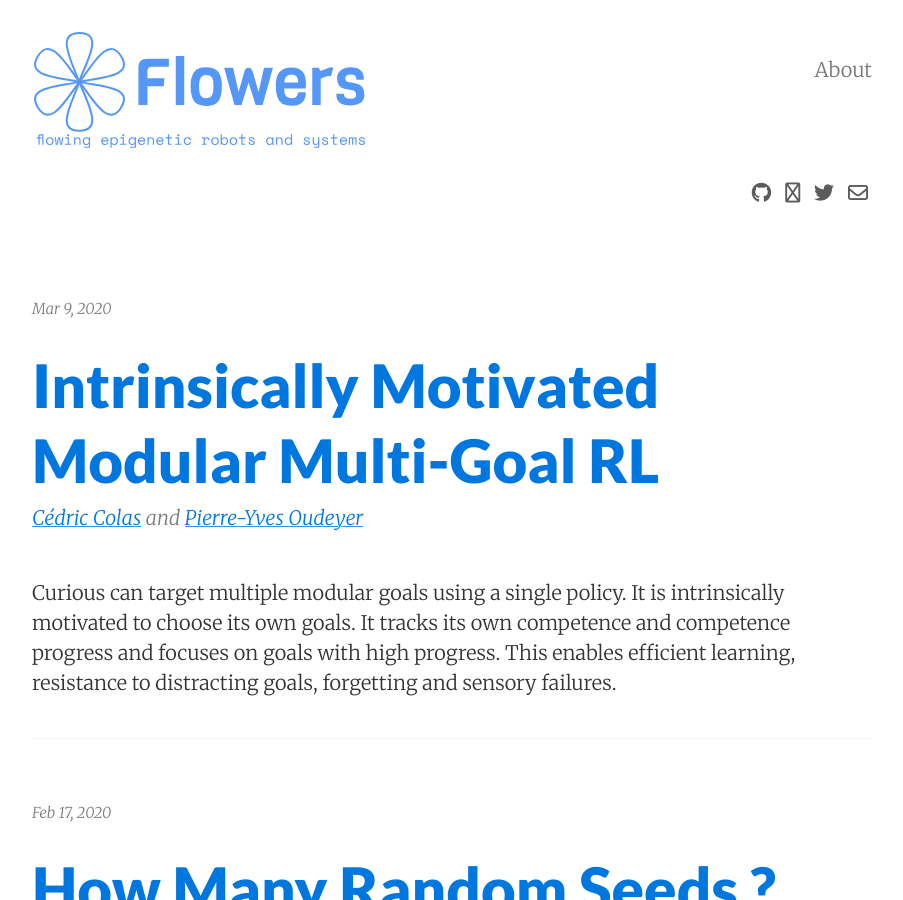
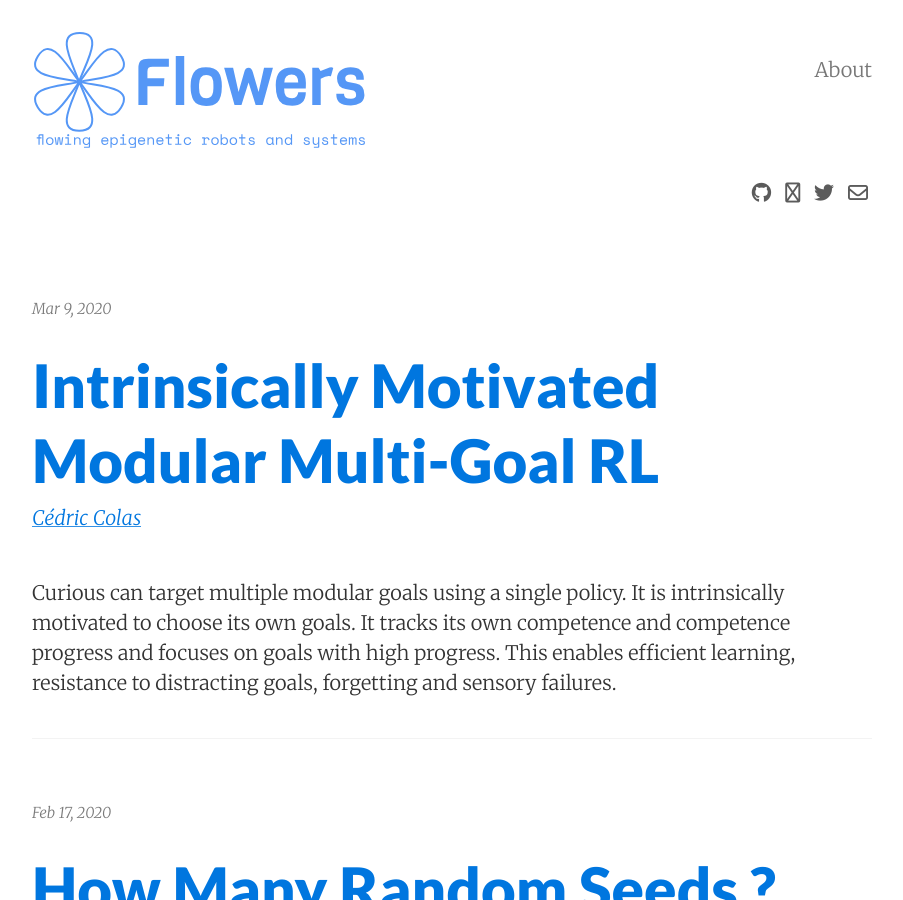
Before and after one commit to flowersteam/flowersteam.github.io, a Jekyll site: the page built from index.html, in a window 1280 px wide and 900 px high. Shown: the whole window, without its empty margins (188-1091 px from the left). Built offline with Jekyll 4.4.1, drawn with Linux system fonts in a browser that asks for light colours; nearby versions of some CDN libraries; the list of posts is cut into pages by our own code.

Commit message:
Update 2019-04-09-curious.md

```diff
--- a/_posts/2019-04-09-curious.md
+++ b/_posts/2019-04-09-curious.md
@@ -9,9 +9,6 @@ use_math: true
 authors:
   - name: 'Cédric Colas'
     link: 'mailto:cedric.colas@inria.fr'
-    next: ' and '
-  - name: 'Pierre-Yves Oudeyer'
-    link: 'mailto:pierre-yves oudeyer@inria.fr'
     next: ''
 ---
 
```
